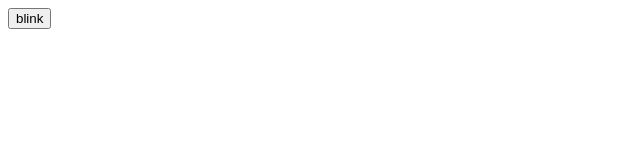
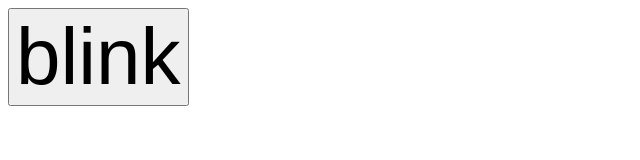
Before and after one commit to blackarm0815/user_interface_electronics, a website: page webpage_led_flash/index.html in a window 1280 px wide. Shown: the whole page, without its empty margins (0-640 px from the left). Drawn offline with Linux system fonts and the light colour scheme.

Commit message:
made button bigger

```diff
--- a/webpage_led_flash/index.html
+++ b/webpage_led_flash/index.html
@@ -1,5 +1,10 @@
 <!doctype html>
 <html>
+  <style>
+    #blink {
+      font-size: 500%;
+    }
+  </style>
   <body>
     <button id = 'blink' type='button'>blink</button>
     <script>
```
